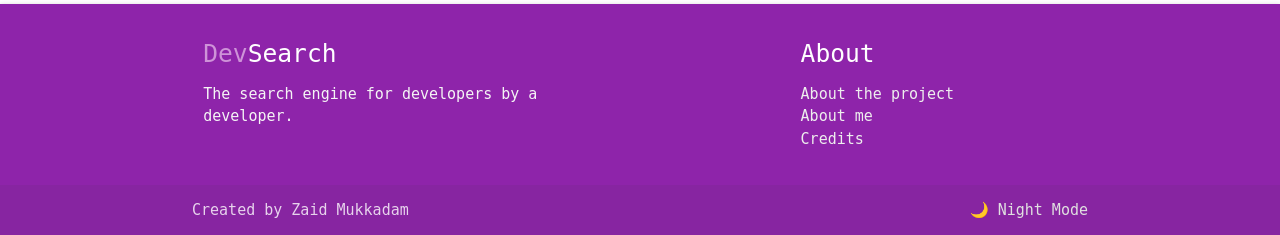
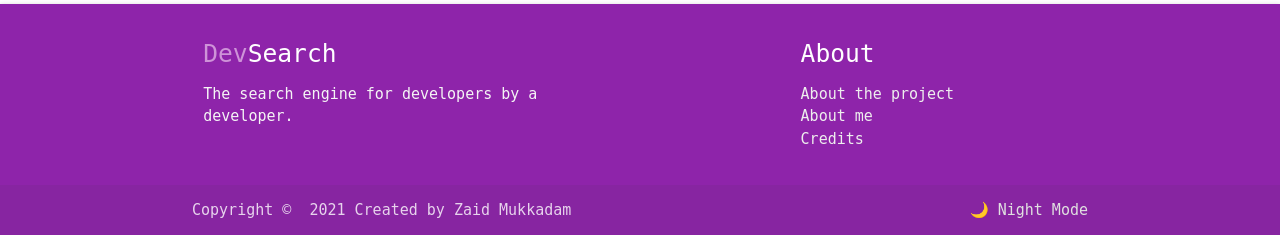
Before and after one commit to zaidmukaddam/developer-search, a Django app: page / in a window 1280 px wide. Shown: the part 565-800 px from the top of the page. Run offline with Django 3.2, Linux system fonts and the light colour scheme; parts of the project's set-up code (start-up, migrations or seed data) failed here and were passed over.

Commit message:
Copyright

```diff
--- a/search/templates/search/base.html
+++ b/search/templates/search/base.html
@@ -96,7 +96,7 @@
             <div class="container">
 
               <div class="left">
-               Created by Zaid Mukkadam
+                Copyright &copy; &nbsp;<script>document.write( new Date().getFullYear() )</script>&nbsp;Created by Zaid Mukkadam
               </div>
 
               <div class="right">
--- a/search/templates/search/service_worker.js
+++ b/search/templates/search/service_worker.js
@@ -14,7 +14,6 @@ var filesToCache = [
     './static/index.min.js',
 
     // Logo
-    './static/logo.png',
     './static/short-logo.png',
 
     // Android Icons
```
